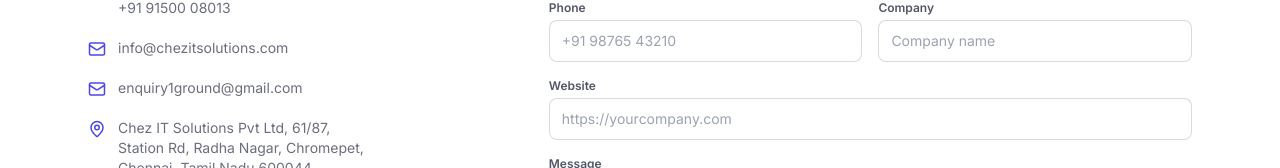
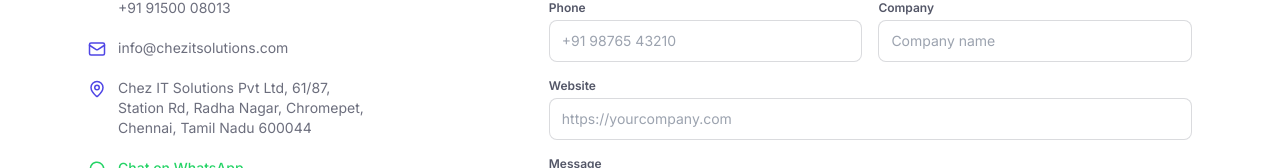
Before and after one commit to R-Asha19/chez-it-solutions-landpage, a React (Vite) app in the folder client/: page /contact in a window 1280 px wide. Shown: the part 492-660 px from the top of the page. Built offline with nearby package versions, Linux system fonts and the light colour scheme; no server answers.

Commit message:
Update homepage and fix API integration

```diff
--- a/client/src/pages/Contact.jsx
+++ b/client/src/pages/Contact.jsx
@@ -54,12 +54,7 @@ const Contact = () => {
   <a href="mailto:info@chezitsolutions.com" className="transition hover:text-brand-indigo">
     info@chezitsolutions.com
   </a>
-</li><li className="flex items-start gap-3">
-              <Mail size={18} className="mt-0.5 flex-none text-brand-indigo" />
-              <a href="mailto:enquiry1ground@gmail.com" className="transition hover:text-brand-indigo">
-                enquiry1ground@gmail.com
-              </a>
-            </li>
+</li>
             <li className="flex items-start gap-3">
               <MapPin size={18} className="mt-0.5 flex-none text-brand-indigo" />
               <a
```
